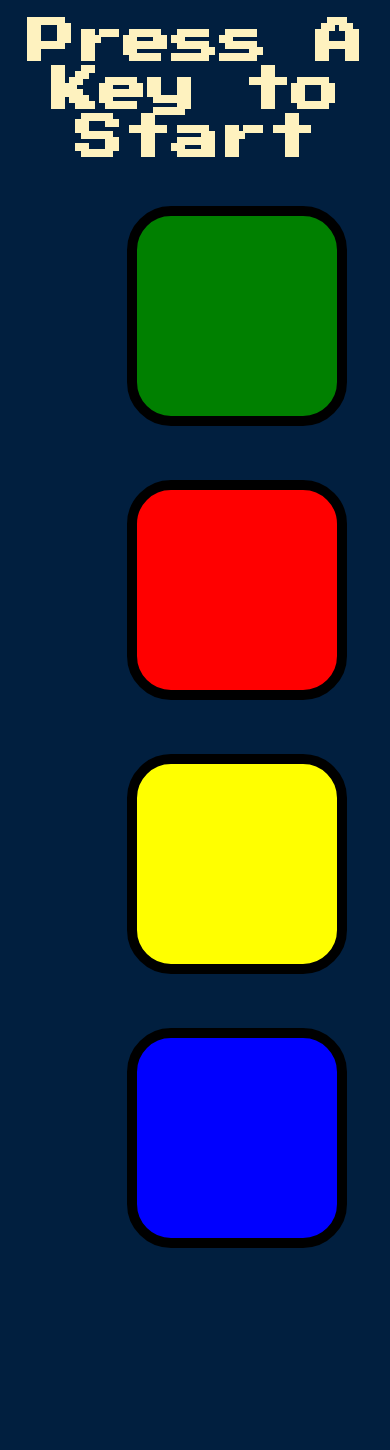
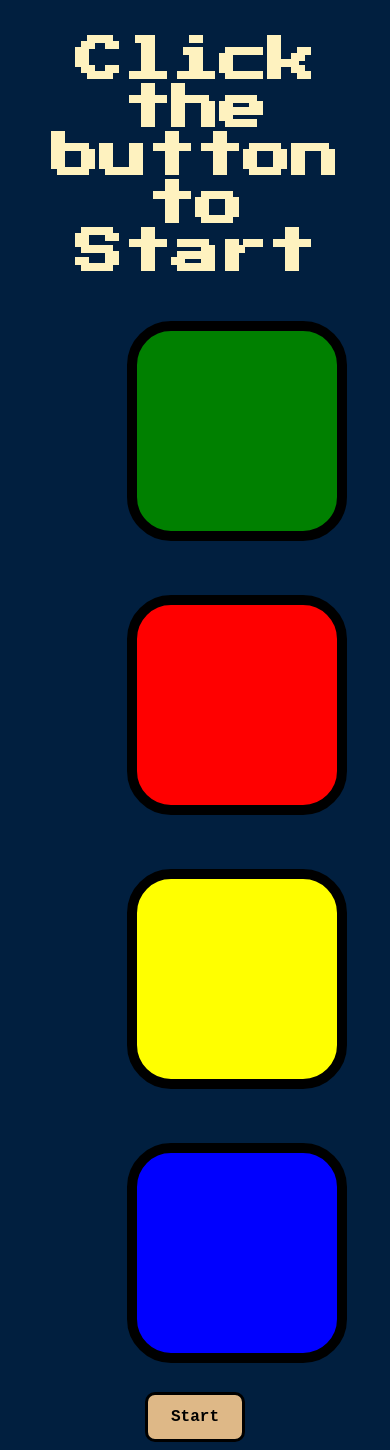
Before and after one commit to BlackEmpir7199/Simon-Game, a plain HTML site: page index.html in a window 390 px wide. Before the commit the page ends 1285 px from the top, so only its background shows below. Drawn offline with nearby package versions, Linux system fonts and the light colour scheme.

Commit message:
Added Mobile functionality to play game

```diff
--- a/index.html
+++ b/index.html
@@ -11,7 +11,8 @@
 </head>
 
 <body>
-  <h1 id="level-title">Press A Key to Start</h1>
+  <h1 class="level-title">Press A Key to Start</h1>
+  <h2 class="level-title" id="level-titlemobile">Click the button to Start</h2>
   <div class="container">
     <div lass="row">
 
@@ -37,7 +38,7 @@
 
   </div>
 
-
+  <button class="click">Start</button>
 </body>
   <script src="https://ajax.googleapis.com/ajax/libs/jquery/3.7.1/jquery.min.js"></script>
   <script src="index.js"></script>
--- a/index.js
+++ b/index.js
@@ -6,6 +6,14 @@ $(document).keypress(function (e) {
     if ($("h1").text() == "Press A Key to Start" || $("h1").text() == "Game Over, Press Any Key to Restart") {
         $("body").css("background-color", "#011F3F");
         $("h1").text("Let's start level 1");
+        startGame(1);
+    }
+});
+
+$(".click").on('click',function (e) {
+    if ($("h2").text() == "Click the button to Start" || $("h2").text() == "Game Over, Press the button to Restart") {
+        $("body").css("background-color", "#011F3F");
+        $("h2").text("Let's start level 1");
         startGame(1);
     }
 });
@@ -51,12 +59,14 @@ function gameChecker(sequence, level) {
         if (userArr[userArr.length - 1] !== sequence[userArr.length - 1]) {
             playSound("wrong");
             $("h1").text("Game Over, Press Any Key to Restart");
+            $("h2").text("Game Over, Press the button to Restart");
             $("body").css("background-color", "red");
             return;
         }
 
         if (userArr.length === sequence.length) {
             $("h1").text("Let's start level " + (level + 1));
+            $("h2").text("Let's start level " + (level + 1));
             setTimeout(function () {
                 startGame(level + 1);
             }, 1000);
@@ -83,6 +93,7 @@ function playSound(randomVar){
         case "wrong":
             audio = new Audio("./sounds/wrong.mp3");
             $("h1").text("Game Over, Press Any Key to Restart");
+            $("h2").text("Game Over, Press the button to Restart");
             $("body").css("background-color","red");
             break;
         default:
--- a/styles.css
+++ b/styles.css
@@ -3,7 +3,7 @@ body {
   background-color: #011F3F;
 }
 
-#level-title {
+.level-title {
   font-family: 'Press Start 2P', cursive;
   font-size: 3rem;
   margin:  5%;
@@ -14,6 +14,12 @@ body {
   display: block;
   width: 50%;
   margin: auto;
+
+}
+
+#level-titlemobile{
+  visibility: hidden;
+  font-size: 0px;
 
 }
 
@@ -51,3 +57,39 @@ body {
   box-shadow: 0 0 20px white;
   background-color: grey;
 }
+
+.click{
+  visibility: hidden;
+}
+
+@media (max-width:1200px){
+.click{
+  height: 50px;
+  visibility: visible;
+  width: 100px;
+  font-size: large;
+  font-family: monospace;
+  font-weight: 800;
+  border-radius: 10px;
+  background-color:burlywood;
+  border:3px solid black;
+  transition: background-color 1s,color 1.2s,border 0.8s;
+
+}
+
+#level-titlemobile{
+  visibility: visible;
+  font-size: 3rem;
+}
+.level-title{
+  visibility: hidden;
+  font-size: 0rem;
+}
+
+
+.click:hover{
+  background-color: black;
+  color: burlywood;
+  border: 3px solid burlywood;
+}
+}
```
